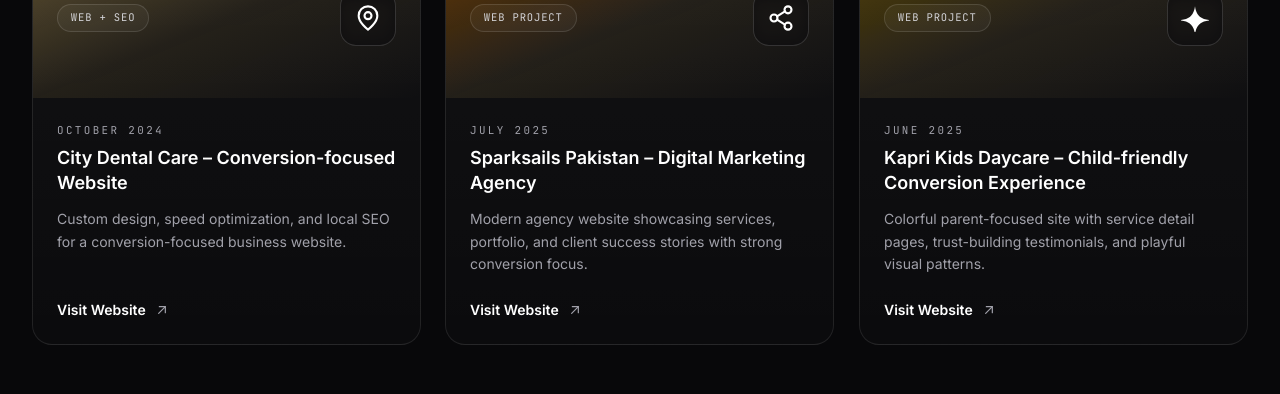
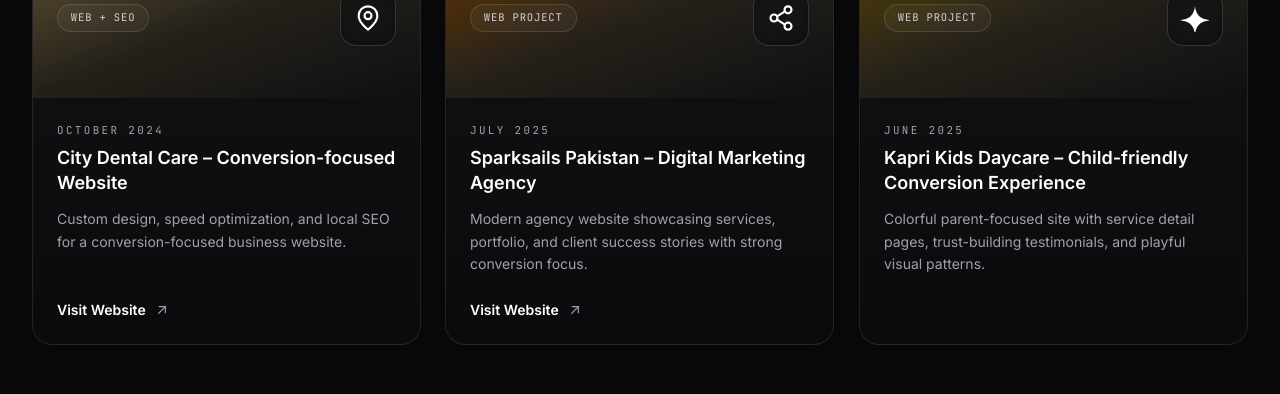
Before and after one commit to zaminabbas28-bot/zaminabbas, a Next.js app: page / in a window 1280 px wide. Shown: the part 5061-5455 px from the top of the page. Built offline with nearby package versions, Linux system fonts and the light colour scheme.

Commit message:
Remove dead Kapri Kids Daycare outbound link (site down); project card stays, Visit Website link now optional

```diff
--- a/components/Projects.tsx
+++ b/components/Projects.tsx
@@ -46,6 +46,7 @@ export default function Projects() {
                     <p className="mt-3 flex-1 text-sm leading-relaxed text-mist-500">
                       {project.description}
                     </p>
+                    {project.url && (
                       <a
                         href={project.url}
                         target="_blank"
@@ -55,6 +56,7 @@ export default function Projects() {
                         Visit Website
                         <ArrowUpRightIcon className="h-4 w-4 text-mist-500 transition-all group-hover:translate-x-0.5 group-hover:-translate-y-0.5 group-hover:text-accent-pink" />
                       </a>
+                    )}
                   </div>
                 </article>
               </Reveal>
--- a/lib/site.ts
+++ b/lib/site.ts
@@ -148,7 +148,7 @@ export interface Project {
   badge: string;
   date: string;
   description: string;
-  url: string;
+  url?: string;
 }
 
 export const PROJECTS: Project[] = [
@@ -174,7 +174,6 @@ export const PROJECTS: Project[] = [
     date: "June 2025",
     description:
       "Colorful parent-focused site with service detail pages, trust-building testimonials, and playful visual patterns.",
-    url: "https://kaprikidsdaycare.pk/",
   },
 ];
 
```
Lines whose indentation alone changed are shown as unchanged.
